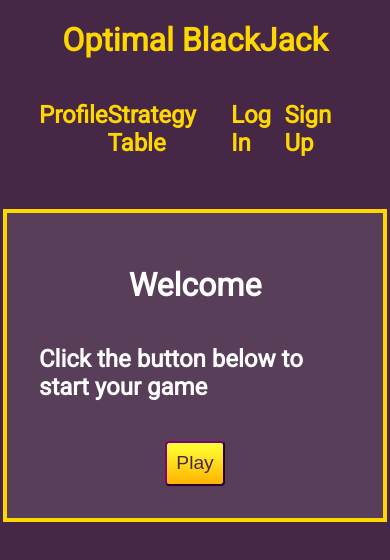
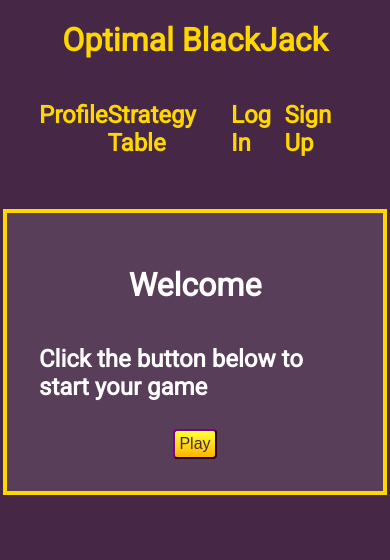
Before and after one commit to f-bergener/blackjack-website, a React app: page / in a window 390 px wide. Shown: the top 560 px of the page. Built offline with nearby package versions, Linux system fonts and the light colour scheme.

Commit message:
Updated buttons

```diff
--- a/public/style.css
+++ b/public/style.css
@@ -48,6 +48,14 @@ button {
   border-color: purple;
   padding: 0.5em;
   cursor: pointer;
+}
+
+@media (max-width: 800px) {
+  button {
+    font-size: 1em;
+    margin-top: 0.5em;
+    padding: 0.25em;
+  }
 }
 
 button:hover {
```
